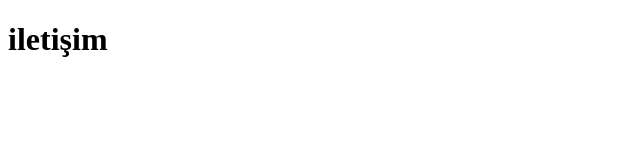
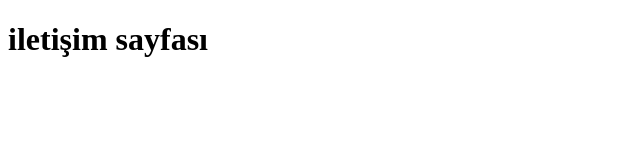
Before and after one commit to ender0b/ender, a plain HTML site: page iletişim.html in a window 1280 px wide. Shown: the whole page, without its empty margins (0-640 px from the left). Drawn offline with Linux system fonts and the light colour scheme.

Commit message:
iletişim first commit

```diff
--- a/iletişim.html
+++ b/iletişim.html
@@ -6,6 +6,6 @@
     <title>iletişim sayfası</title>
 </head>
 <body>
-   <h1> iletişim </h1>
+   <h1> iletişim sayfası </h1>
 </body>
 </html>
```
Also changed, not shown: index.html (+1 -1 lines).
